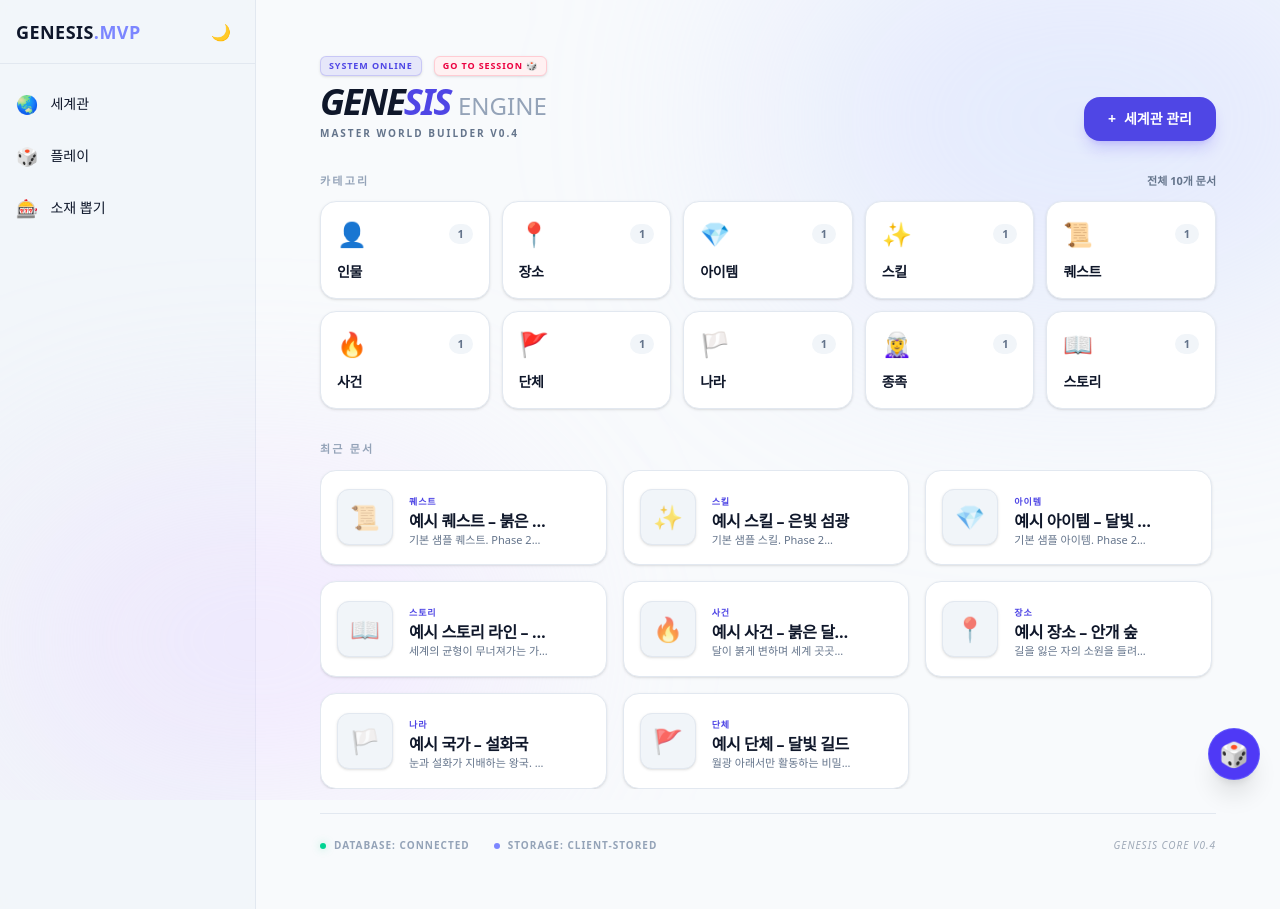
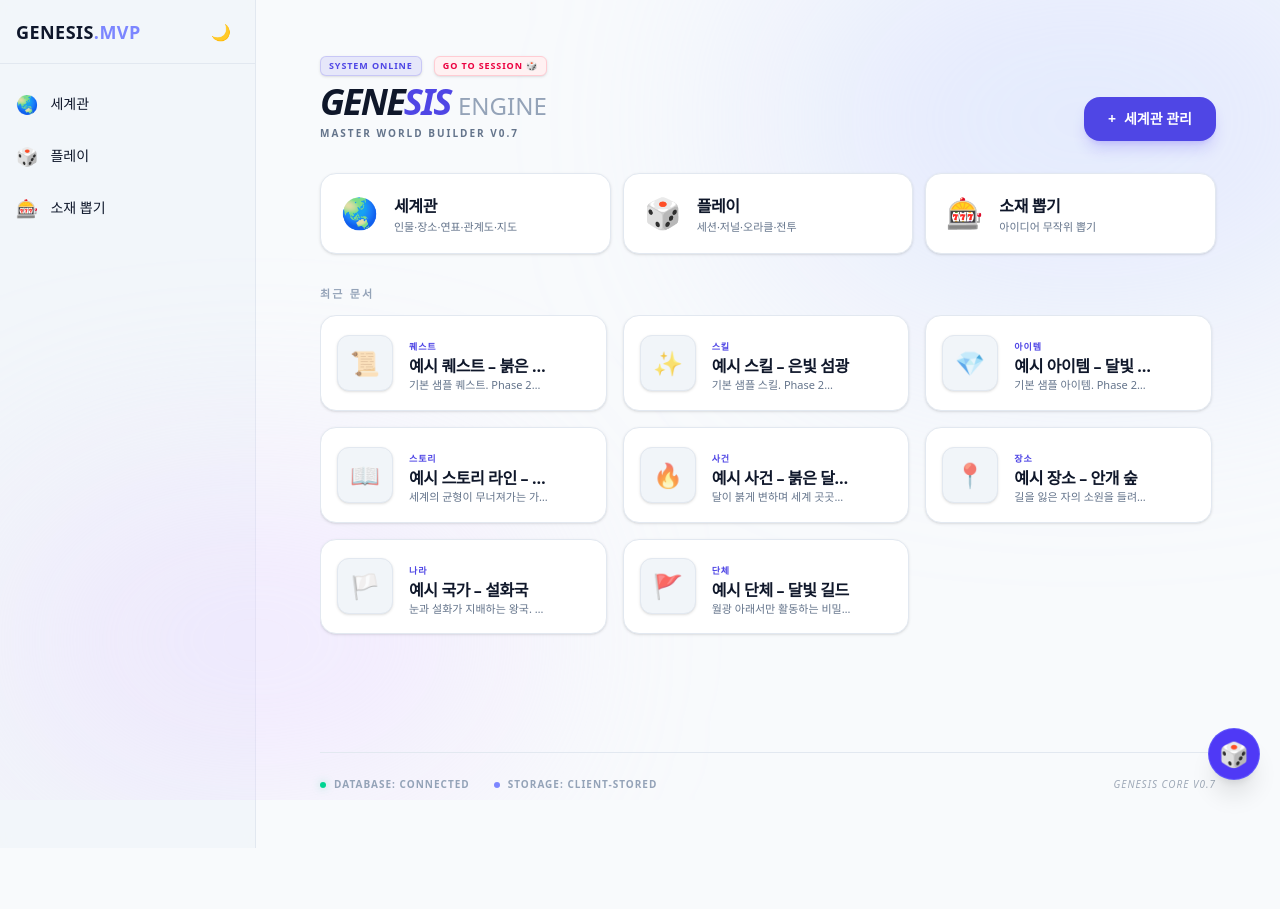
Before and after one commit to gunadara/trpg, a SvelteKit app: page / in a window 1280 px wide. After the commit the page ends 848 px from the top, so only its background shows below. Built offline with nearby package versions, Linux system fonts and the light colour scheme.

Commit message:
feat: 홈 기능 3카드 런처 + 안드로이드 몰입형 모드(시스템 바 숨김)

```diff
--- a/src/routes/+page.svelte
+++ b/src/routes/+page.svelte
@@ -18,6 +18,13 @@
     { id: 'storylines', name: '스토리', icon: '📖' }
   ];
   const catById = Object.fromEntries(categories.map((c) => [c.id, c]));
+
+  // 홈 메인 런처 = 3대 기능 (모바일에서 카테고리보다 실용적)
+  const features = [
+    { name: '세계관', icon: '🌏', href: '/world', desc: '인물·장소·연표·관계도·지도' },
+    { name: '플레이', icon: '🎲', href: '/play/journal', desc: '세션·저널·오라클·전투' },
+    { name: '소재 뽑기', icon: '🎰', href: '/draw', desc: '아이디어 무작위 뽑기' }
+  ];
 
   let allDocs: WorldDoc[] = [];
   let isLoaded = false;
@@ -61,7 +68,7 @@
         <h1 class="text-3xl sm:text-4xl font-black tracking-tighter italic leading-none text-ink">
           GENE<span class="text-primary">SIS</span> <span class="text-subtle text-xl sm:text-2xl font-light not-italic uppercase tracking-normal">Engine</span>
         </h1>
-        <p class="text-muted text-[10px] font-bold mt-1 uppercase tracking-[0.2em]">Master World Builder v0.4</p>
+        <p class="text-muted text-[10px] font-bold mt-1 uppercase tracking-[0.2em]">Master World Builder v0.7</p>
       </div>
 
       <a
@@ -72,23 +79,19 @@
       </a>
     </header>
 
-    <!-- 카테고리 런처 -->
+    <!-- 기능 런처 (세계관 / 플레이 / 소재뽑기) -->
     <section class="shrink-0 mb-8">
-      <div class="flex items-center justify-between mb-3">
-        <h2 class="text-[11px] font-black uppercase tracking-[0.2em] text-subtle">카테고리</h2>
-        <span class="text-[11px] font-bold text-muted">전체 {totalCount}개 문서</span>
-      </div>
-      <div class="grid grid-cols-2 sm:grid-cols-3 md:grid-cols-5 gap-3">
-        {#each categories as cat}
+      <div class="grid grid-cols-1 sm:grid-cols-3 gap-3">
+        {#each features as f}
           <a
-            href={`/world/${cat.id}`}
-            class="group bg-surface border border-line hover:border-primary/40 rounded-2xl p-4 flex flex-col gap-3 shadow-sm hover:shadow-md hover:-translate-y-0.5 transition-all"
+            href={f.href}
+            class="group bg-surface border border-line hover:border-primary/40 rounded-2xl p-5 flex items-center gap-4 shadow-sm hover:shadow-md hover:-translate-y-0.5 transition-all"
           >
-            <div class="flex items-center justify-between">
-              <span class="text-2xl group-hover:scale-110 transition-transform">{cat.icon}</span>
-              <span class="text-[11px] font-black text-muted bg-bubble rounded-full px-2 py-0.5 min-w-[1.5rem] text-center">{countOf(cat.id)}</span>
+            <span class="text-3xl group-hover:scale-110 transition-transform shrink-0">{f.icon}</span>
+            <div class="min-w-0">
+              <h3 class="text-base font-black tracking-tight text-ink group-hover:text-primary transition-colors">{f.name}</h3>
+              <p class="text-[11px] text-muted font-medium leading-tight mt-0.5">{f.desc}</p>
             </div>
-            <span class="text-sm font-black tracking-tight text-ink group-hover:text-primary transition-colors">{cat.name}</span>
           </a>
         {/each}
       </div>
@@ -107,7 +110,7 @@
           <div class="h-full flex flex-col items-center justify-center py-16 text-center">
             <div class="w-20 h-20 bg-bubble rounded-full flex items-center justify-center text-4xl border border-line shadow-sm grayscale opacity-30 mb-5">📝</div>
             <p class="text-lg font-black uppercase tracking-widest text-subtle">No Data</p>
-            <p class="text-xs mt-2 font-medium text-muted">위 카테고리에서 첫 문서를 만들어 보세요.</p>
+            <p class="text-xs mt-2 font-medium text-muted">세계관에서 첫 문서를 만들어 보세요.</p>
           </div>
         {:else}
           <div class="grid grid-cols-1 md:grid-cols-2 xl:grid-cols-3 gap-4">
@@ -148,7 +151,7 @@
           Storage: Client-Stored
         </div>
       </div>
-      <div class="opacity-60 italic font-medium text-muted">Genesis Core v0.4</div>
+      <div class="opacity-60 italic font-medium text-muted">Genesis Core v0.7</div>
     </footer>
   </main>
 </div>
--- a/src/routes/play/+page.svelte
+++ b/src/routes/play/+page.svelte
@@ -19,6 +19,11 @@
   let showSessionStart = false;
   let sessionTitle = '';
   let selectedStoryline = '';
+
+  function endSession() {
+    if (!confirm('세션을 종료할까요? 저널 기록은 사라집니다. (필요하면 먼저 백업하세요)')) return;
+    currentSession.end();
+  }
 
   /**
    * 데이터 로드 및 초기화
@@ -139,16 +144,8 @@
 <SessionFrame>
   <!-- ✅ HEADER 슬롯 -->
 <header slot="header" class="p-3 md:p-4 bg-surface border-b border-line shadow-sm flex flex-col gap-3 md:flex-row md:justify-between md:items-center">
-  <div class="flex items-center gap-3 md:gap-6 min-w-0">
-    <button
-      on:click={() => history.back()}
-      class="group flex items-center gap-2 text-muted hover:text-primary transition shrink-0"
-    >
-      <span class="text-lg group-hover:-translate-x-1 transition-transform">←</span>
-      <span class="text-sm font-bold tracking-tight whitespace-nowrap">세션 종료</span>
-    </button>
-    <div class="hidden md:block h-6 w-[1px] bg-line"></div>
-  <!-- 👇 이 부분 추가/수정 -->
+  <div class="flex items-center gap-3 md:gap-4 min-w-0">
+  <!-- 세션 제목/상태 (탭바가 네비 담당 → 뒤로가기 제거) -->
     {#if $currentSession}
       <div class="flex items-center gap-2 min-w-0 flex-wrap">
         <h1 class="text-base md:text-lg font-extrabold tracking-tighter text-ink truncate">
@@ -162,6 +159,12 @@
             📖 스토리 연동
           </span>
         {/if}
+        <button
+          on:click={endSession}
+          class="shrink-0 text-xs text-rose-500 dark:text-rose-400 hover:underline whitespace-nowrap ms-1"
+        >
+          세션 종료
+        </button>
       </div>
     {:else}
       <button
```
Also changed, not shown: 1 other file (tests, documents, lock files or other folders).
